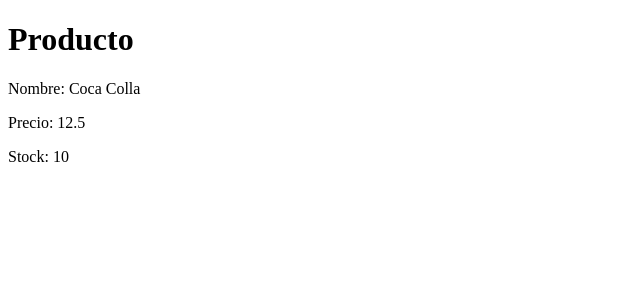
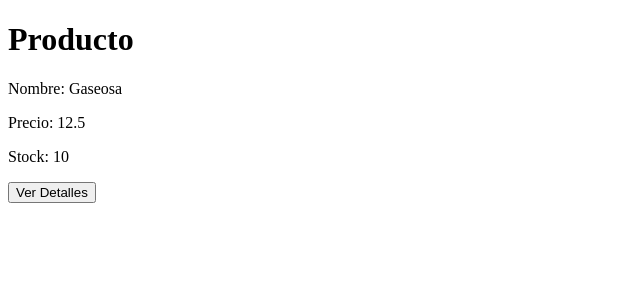
Before and after one commit to anghel7/cursoAngularInfsis, an Angular app: page / in a window 1280 px wide. Shown: the top 300 px of the page, without its empty margins (0-640 px from the left). Built offline with nearby package versions, Linux system fonts and the light colour scheme.

Commit message:
Uso de Event Binding

```diff
--- a/src/app/producto/models/producto.interface.ts
+++ b/src/app/producto/models/producto.interface.ts
@@ -1,5 +1,8 @@
 export interface Producto {
   nombre: string,
   precio: number,
-  stock: number
+  stock: number,
+  cantidad: number,
+  marca:string,
+  id?:number
 }
--- a/src/app/producto/producto-item/producto-item.component.html
+++ b/src/app/producto/producto-item/producto-item.component.html
@@ -1,6 +1,7 @@
 <h1>{{ titulo }}</h1>
-<div>
+<div (mouseover)="mostrarDetalle()">
   <p>Nombre: {{ producto.nombre }}</p>
   <p>Precio: {{ producto.precio }}</p>
   <p>Stock: {{ producto.stock }}</p>
+  <button (click)="mostrarDetalle()" >Ver Detalles</button>
 </div>
--- a/src/app/producto/producto-item/producto-item.component.ts
+++ b/src/app/producto/producto-item/producto-item.component.ts
@@ -14,10 +14,16 @@
   // ctrl + shift + i linux
   constructor() {
     this.producto = {
-      nombre: "Coca Colla",
+      nombre: "Gaseosa ",
       precio: 12.5,
-      stock: 10
+      stock: 10,
+      cantidad: 20,
+      marca: "Coca Cola"
     };
+  }
+
+  mostrarDetalle(): void {
+    console.log('Producto: ', this.producto);
   }
 
   ngOnInit() {
```
